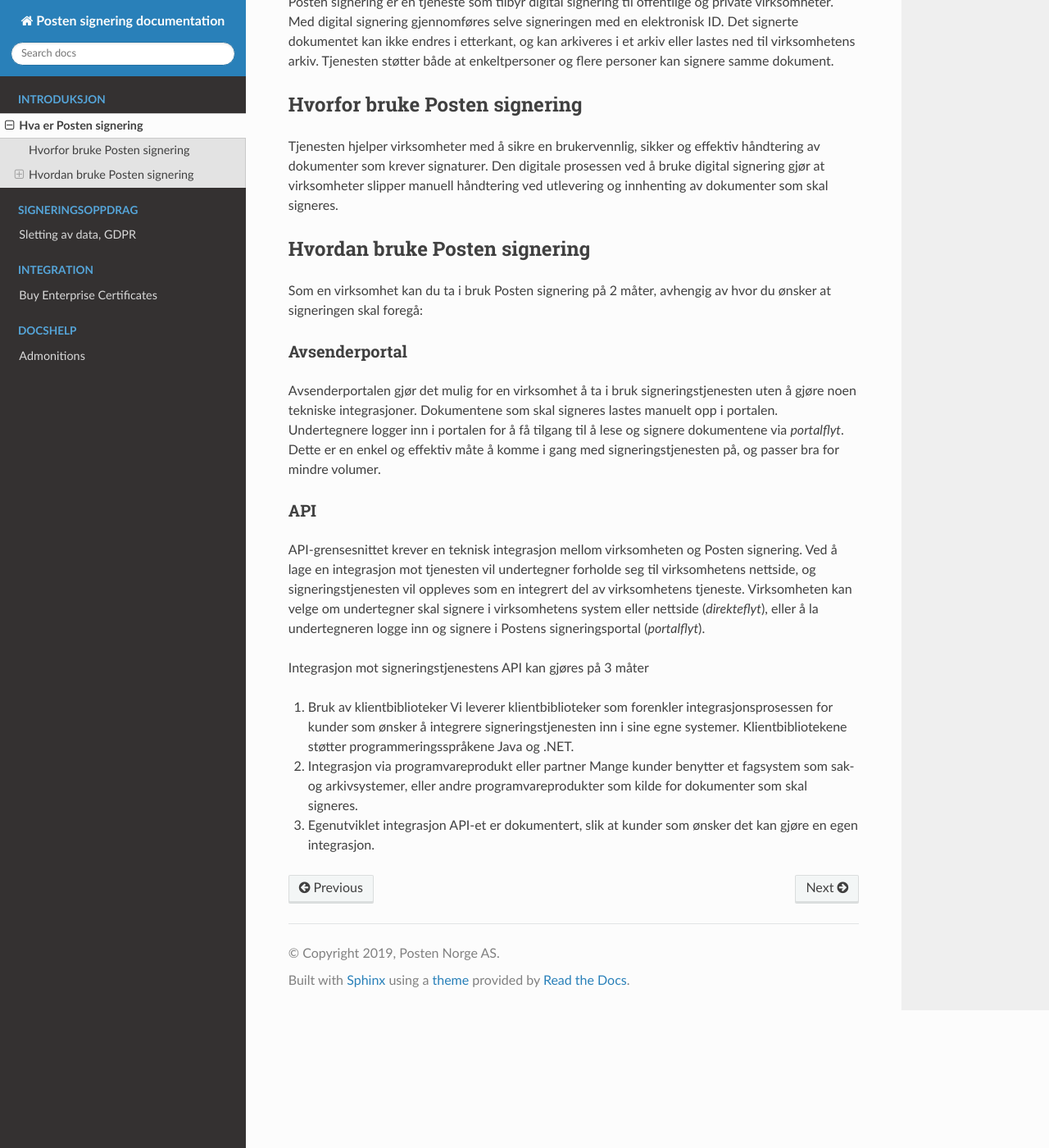
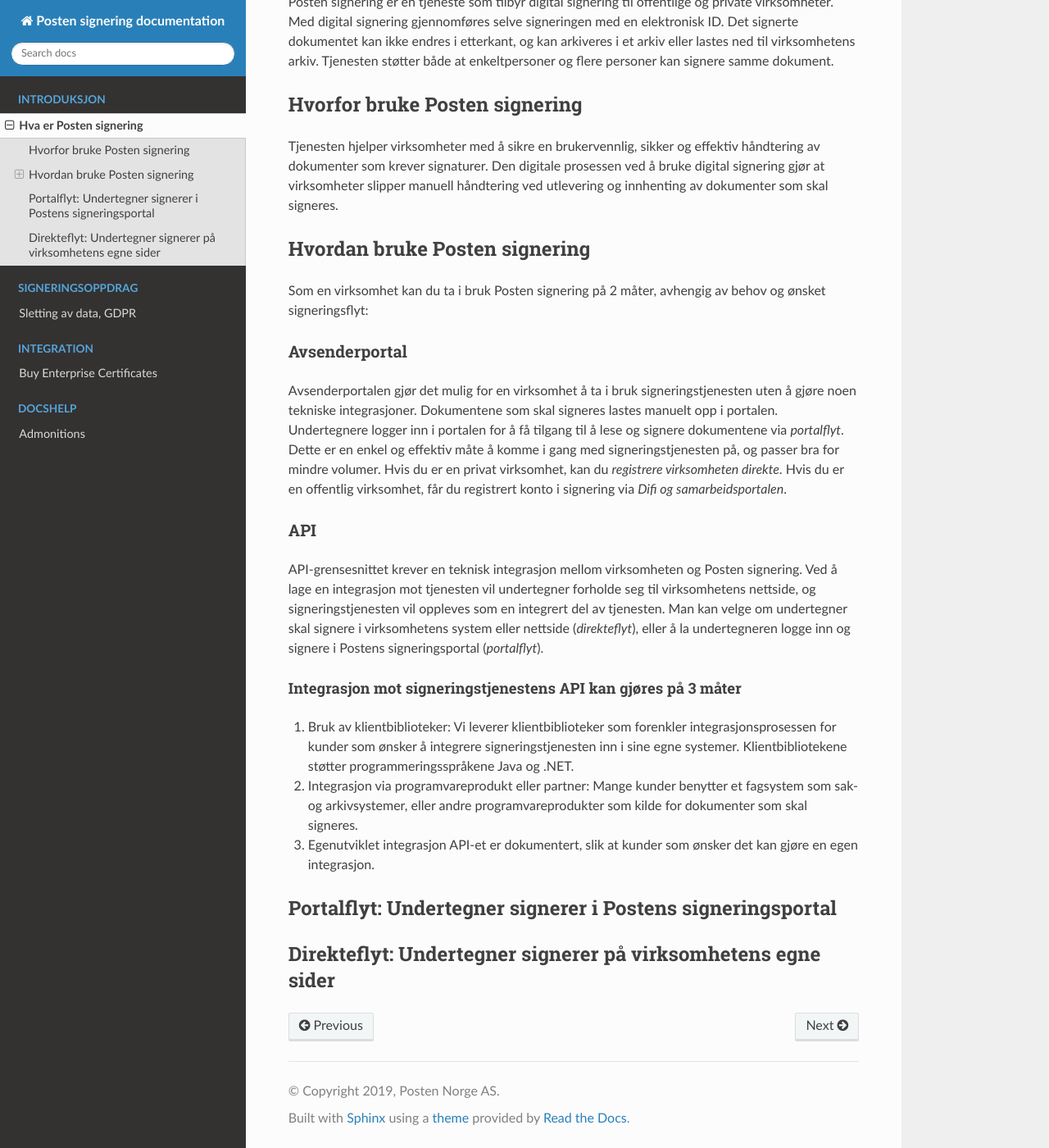
Before and after one commit to ramonarellano/signering-docs, a Sphinx documentation site: the page built from source/introduksjon.md, in a window 1280 px wide and 1400 px high, scrolled down 169 px. Shown: the whole window at 82% size. Built offline with Sphinx 7.4.7 and the Read the Docs theme 2.0.0, drawn with Linux system fonts in a browser that asks for light colours.

Commit message:
Endret tekst om api og avsenderportal

```diff
--- a/source/introduksjon.md
+++ b/source/introduksjon.md
@@ -6,22 +6,25 @@
 Tjenesten hjelper virksomheter med å sikre en brukervennlig, sikker og effektiv håndtering av dokumenter som krever signaturer. Den digitale prosessen ved å bruke digital signering gjør at virksomheter slipper manuell håndtering ved utlevering og innhenting av dokumenter som skal signeres.
 
 ## Hvordan bruke Posten signering
-Som en virksomhet kan du ta i bruk Posten signering på 2 måter, avhengig av hvor du ønsker at signeringen skal foregå:
+Som en virksomhet kan du ta i bruk Posten signering på 2 måter, avhengig av behov og ønsket signeringsflyt:
 
 ### Avsenderportal
-Avsenderportalen gjør det mulig for en virksomhet å ta i bruk signeringstjenesten uten å gjøre noen tekniske integrasjoner. Dokumentene som skal signeres lastes manuelt opp i portalen. Undertegnere logger inn i portalen for å få tilgang til å lese og signere dokumentene via *portalflyt*. Dette er en enkel og effektiv måte å komme i gang med signeringstjenesten på, og passer bra for mindre volumer.
-
+Avsenderportalen gjør det mulig for en virksomhet å ta i bruk signeringstjenesten uten å gjøre noen tekniske integrasjoner. Dokumentene som skal signeres lastes manuelt opp i portalen. Undertegnere logger inn i portalen for å få tilgang til å lese og signere dokumentene via *portalflyt*. Dette er en enkel og effektiv måte å komme i gang med signeringstjenesten på, og passer bra for mindre volumer. Hvis du er en privat virksomhet, kan du *registrere virksomheten direkte*. Hvis du er en offentlig virksomhet, får du registrert konto i signering via *Difi og samarbeidsportalen*.
 
 ### API
-API-grensesnittet krever en teknisk integrasjon mellom virksomheten og Posten signering. Ved å lage en integrasjon mot tjenesten vil undertegner forholde seg til virksomhetens nettside, og signeringstjenesten vil oppleves som en integrert del av virksomhetens tjeneste. Virksomheten kan velge om undertegner skal signere i virksomhetens system eller nettside (*direkteflyt*), eller å la undertegneren logge inn og signere i Postens signeringsportal (*portalflyt*).
+API-grensesnittet krever en teknisk integrasjon mellom virksomheten og Posten signering. Ved å lage en integrasjon mot tjenesten vil undertegner forholde seg til virksomhetens nettside, og signeringstjenesten vil oppleves som en integrert del av tjenesten. Man kan velge om undertegner skal signere i virksomhetens system eller nettside (*direkteflyt*), eller å la undertegneren logge inn og signere i Postens signeringsportal (*portalflyt*).
 
-Integrasjon mot signeringstjenestens API kan gjøres på 3 måter
+#### Integrasjon mot signeringstjenestens API kan gjøres på 3 måter
 
-1. Bruk av klientbiblioteker
+1. Bruk av klientbiblioteker:
 Vi leverer klientbiblioteker som forenkler integrasjonsprosessen for kunder som ønsker å integrere signeringstjenesten inn i sine egne systemer. Klientbibliotekene støtter programmeringsspråkene Java og .NET.
 
-2. Integrasjon via programvareprodukt eller partner
+2. Integrasjon via programvareprodukt eller partner:
 Mange kunder benytter et fagsystem som sak- og arkivsystemer, eller andre programvareprodukter som kilde for dokumenter som skal signeres.
 
 3. Egenutviklet integrasjon
 API-et er dokumentert, slik at kunder som ønsker det kan gjøre en egen integrasjon.
+
+
+## Portalflyt: Undertegner signerer i Postens signeringsportal
+## Direkteflyt: Undertegner signerer på virksomhetens egne sider
```
